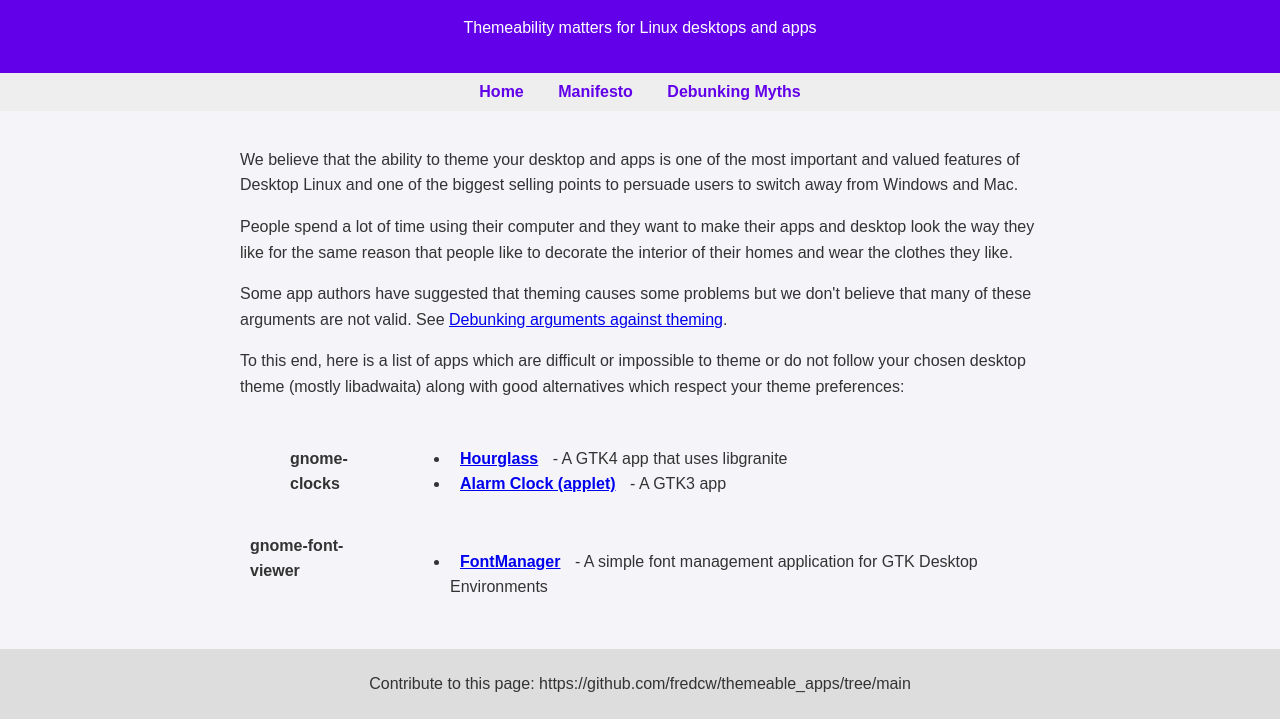
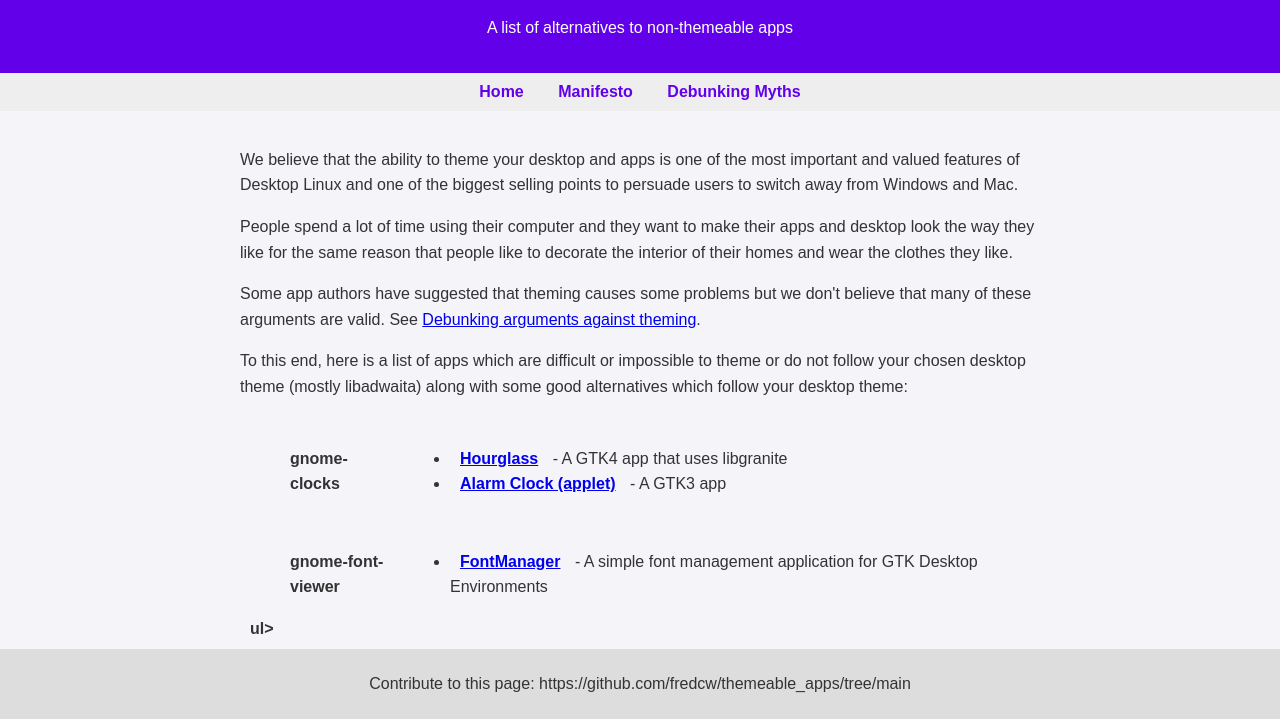
Before and after one commit to fredcw/Themeable_apps, a plain HTML site: page index.html in a window 1280 px wide. Shown: the part 81-800 px from the top of the page. Drawn offline with Linux system fonts and the light colour scheme.

Commit message:
Update index.html

```diff
--- a/index.html
+++ b/index.html
@@ -83,7 +83,7 @@
 <body>
     <header>
         <h1>Themeable App Alternatives</h1>
-        <p>Themeability matters for Linux desktops and apps</p>
+        <p>A list of alternatives to non-themeable apps</p>
     </header>
     <nav>
         <a href="index.html">Home</a>
@@ -93,8 +93,8 @@
     <main>
         <p>We believe that the ability to theme your desktop and apps is one of the most important and valued features of Desktop Linux and one of the biggest selling points to persuade users to switch away from Windows and Mac.</p>
         <p>People spend a lot of time using their computer and they want to make their apps and desktop look the way they like for the same reason that people like to decorate the interior of their homes and wear the clothes they like.</p>
-        <p>Some app authors have suggested that theming causes some problems but we don't believe that many of these arguments are not valid. See <a href="debunking.html">Debunking arguments against theming</a>.</p>
-        <p>To this end, here is a list of apps which are difficult or impossible to theme or do not follow your chosen desktop theme (mostly libadwaita) along with good alternatives which respect your theme preferences:</p>
+        <p>Some app authors have suggested that theming causes some problems but we don't believe that many of these arguments are valid. See <a href="debunking.html">Debunking arguments against theming</a>.</p>
+        <p>To this end, here is a list of apps which are difficult or impossible to theme or do not follow your chosen desktop theme (mostly libadwaita) along with some good alternatives which follow your desktop theme:</p>
 
         <table>
             <tbody>
@@ -108,7 +108,7 @@
                     </td>
                 </tr>
                 <tr>
-                    <td>gnome-font-viewer</td>
+                    <td><ul>gnome-font-viewer</ul>ul></td>
                     <td>
                         <ul>
                             <li><a href="https://github.com/FontManager/font-manager">FontManager</a> - A simple font management application for GTK Desktop Environments</li>
```
